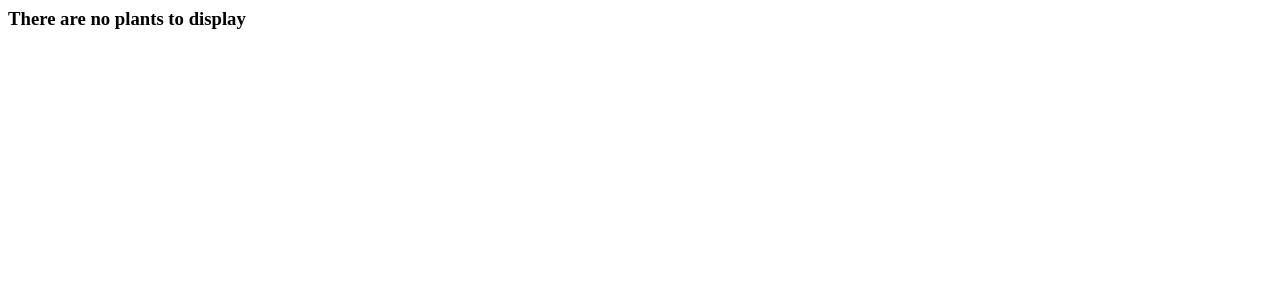
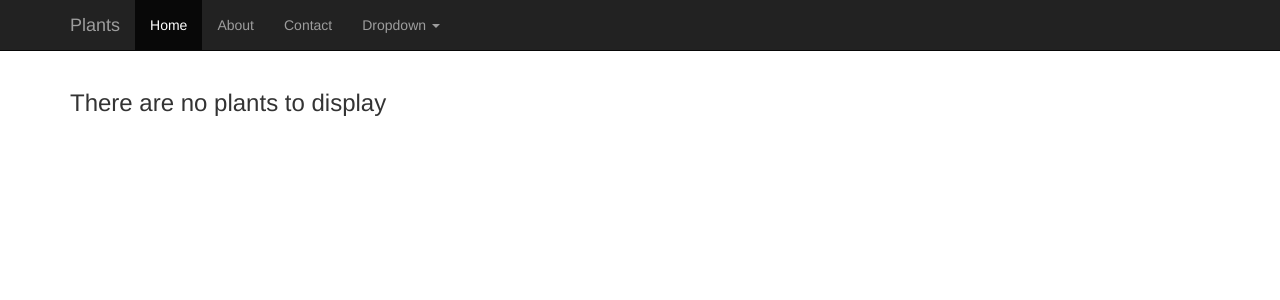
Before and after one commit to TimCoding/django_tutorial, a Django app: page /plant/ in a window 1280 px wide. Shown: the top 300 px of the page. Run offline with Django 3.2, Linux system fonts and the light colour scheme; data that the repository does not hold is empty; some libraries are stand-ins or nearby versions.

Commit message:
added bootstrap

```diff
--- a/plant/static/plant/style.css
+++ b/plant/static/plant/style.css
@@ -1,4 +1,18 @@
-a {
-    color: green;
-    text-decoration: none;
+body {
+  padding-top: 70px;
+  padding-bottom: 30px;
 }
+
+.theme-dropdown .dropdown-menu {
+  position: static;
+  display: block;
+  margin-bottom: 20px;
+}
+
+.theme-showcase > p > .btn {
+  margin: 5px 0;
+}
+
+.theme-showcase .navbar .container {
+  width: auto;
+}
--- a/plant/templates/plant/index.html
+++ b/plant/templates/plant/index.html
@@ -1,8 +1,45 @@
 <!-- Loads the path to your static files -->
 {% load staticfiles %}
-<link rel="stylesheet" href="{% static 'plant/style.css'%}"/>
+
+<link rel="stylesheet" href="https://maxcdn.bootstrapcdn.com/bootstrap/3.3.7/css/bootstrap.min.css">
+<link rel="stylesheet" href="{% static 'plant/style.css' %}">
 
 
+<body>
+<nav class="navbar navbar-inverse navbar-fixed-top">
+    <div class="container">
+    <div class="navbar-header">
+        <button type="button" class="navbar-toggle collapsed" data-toggle="collapse" data-target="#navbar" aria-expanded="false" aria-controls="navbar">
+        <span class="sr-only">Toggle navigation</span>
+        <span class="icon-bar"></span>
+        <span class="icon-bar"></span>
+        <span class="icon-bar"></span>
+        </button>
+        <a class="navbar-brand" href="#">Plants</a>
+    </div>
+    <div id="navbar" class="navbar-collapse collapse">
+        <ul class="nav navbar-nav">
+        <li class="active"><a href="#">Home</a></li>
+        <li><a href="#about">About</a></li>
+        <li><a href="#contact">Contact</a></li>
+        <li class="dropdown">
+            <a href="#" class="dropdown-toggle" data-toggle="dropdown" role="button" aria-haspopup="true" aria-expanded="false">Dropdown <span class="caret"></span></a>
+            <ul class="dropdown-menu">
+            <li><a href="#">Action</a></li>
+            <li><a href="#">Another action</a></li>
+            <li><a href="#">Something else here</a></li>
+            <li role="separator" class="divider"></li>
+            <li class="dropdown-header">Nav header</li>
+            <li><a href="#">Separated link</a></li>
+            <li><a href="#">One more separated link</a></li>
+            </ul>
+        </li>
+        </ul>
+    </div><!--/.nav-collapse -->
+    </div>
+</nav>
+
+<div class="container">
     {% if all_types %}
     <h1>Here are all the plant types</h1>
     <ul>
@@ -13,3 +50,5 @@
     {% else %}
         <h3>There are no plants to display</h3>
     {% endif %}
+</div>
+</body>
```
Lines whose indentation alone changed are shown as unchanged.
